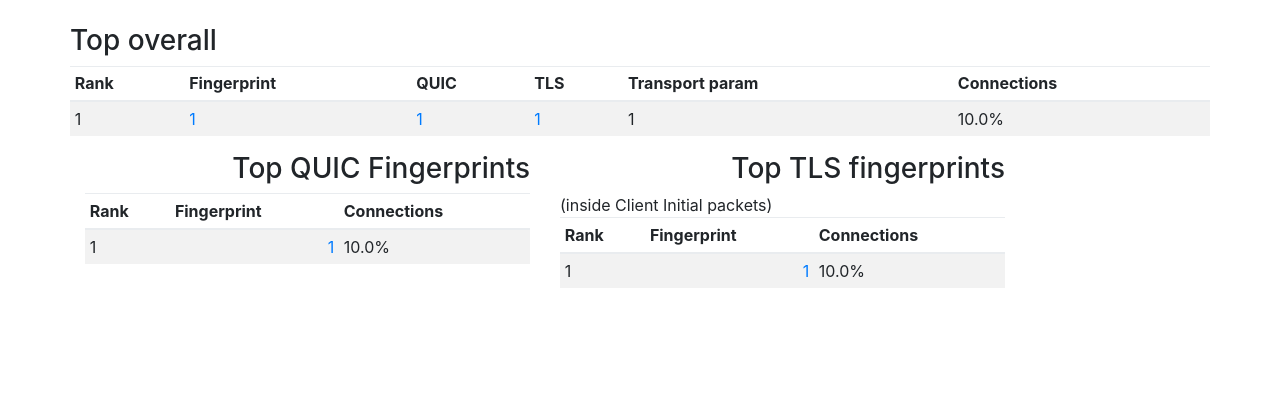
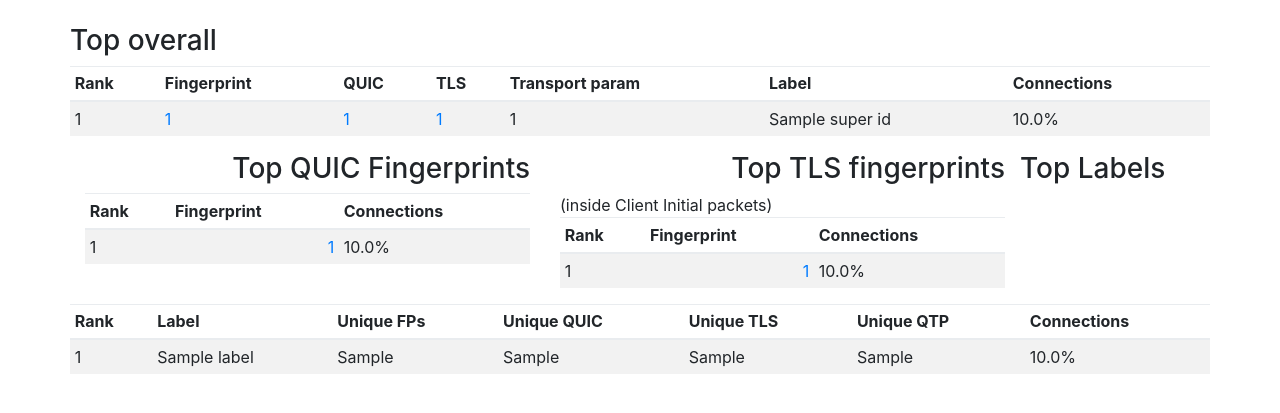
Before and after one commit to refraction-networking/tls-fingerprint, a Flask app: template site/templates/quic-top.html in a window 1280 px wide. Shown: the part 56-469 px from the top of the page. Run offline with Flask 3, Linux system fonts and the light colour scheme; the template is opened without the code that fills it: most values are stand-ins (such as "Sample title", 1, 10 or a date in 2020); some libraries are stand-ins or nearby versions.

Commit message:
Add related and top labels

```diff
--- a/site/templates/quic-top.html
+++ b/site/templates/quic-top.html
@@ -15,6 +15,7 @@
             <th>QUIC</th>
             <th>TLS</th>
             <th>Transport param</th>
+            <th>Label</th>
             <th>Connections</th>
             </tr>
           </thead>
@@ -26,6 +27,7 @@
                 <td><a href="/qid/{{ d.quic_id }}">{{ d.quic_id }}</a></td>
                 <td><a href="/tid/{{ d.tls_id }}">{{ d.tls_id }}</a></td>
                 <td>{{ d.qtp_id}}</td>
+                <td>{{ d.name }}</td>
                 <td>{{'%0.1f'| format(d.frac|float)}}%</td>
               </tr>
             {% endfor %}
@@ -39,9 +41,9 @@
         <table class="table table-condensed table-sm table-striped">
           <thead>
             <tr>
-            <th>Rank</td>
-            <th align="right">Fingerprint</td>
-            <th>Connections</td>
+            <th>Rank</th>
+            <th align="right">Fingerprint</th>
+            <th>Connections</th>
             </tr>
           </thead>
           <tbody>
@@ -76,6 +78,34 @@
           </tbody>
         </table>
       </div>
+
+      <h3>Top Labels</h3>
+        <table class="table table-condensed table-sm table-striped">
+          <thead>
+            <tr>
+            <th>Rank</th>
+            <th>Label</th>
+            <th>Unique FPs</th>
+            <th>Unique QUIC</th>
+            <th>Unique TLS</th>
+            <th>Unique QTP</th>
+            <th>Connections</th>
+            </tr>
+        </thead>
+        <tbody>
+           {% for label in top_labels %}
+           <tr>
+             <td>{{ label.rank }}</td>
+             <td>{{ label.name }}</td>
+             <td>{{ label.uniq_fps }}</td>
+             <td>{{ label.uniq_quic }}</td>
+             <td>{{ label.uniq_tls }}</td>
+             <td>{{ label.uniq_qtp }}</td>
+             <td>{{ '%0.1f' | format(label.frac|float) }}%</td>
+          </tr>
+          {% endfor %}
+        </tbody>
+        </table>
      </div>
     </main>
 {% endblock %}
```
Also changed, not shown: site/quic.py (+59 -5 lines), site/templates/quic-tls-id.html (+28 -0 lines).
